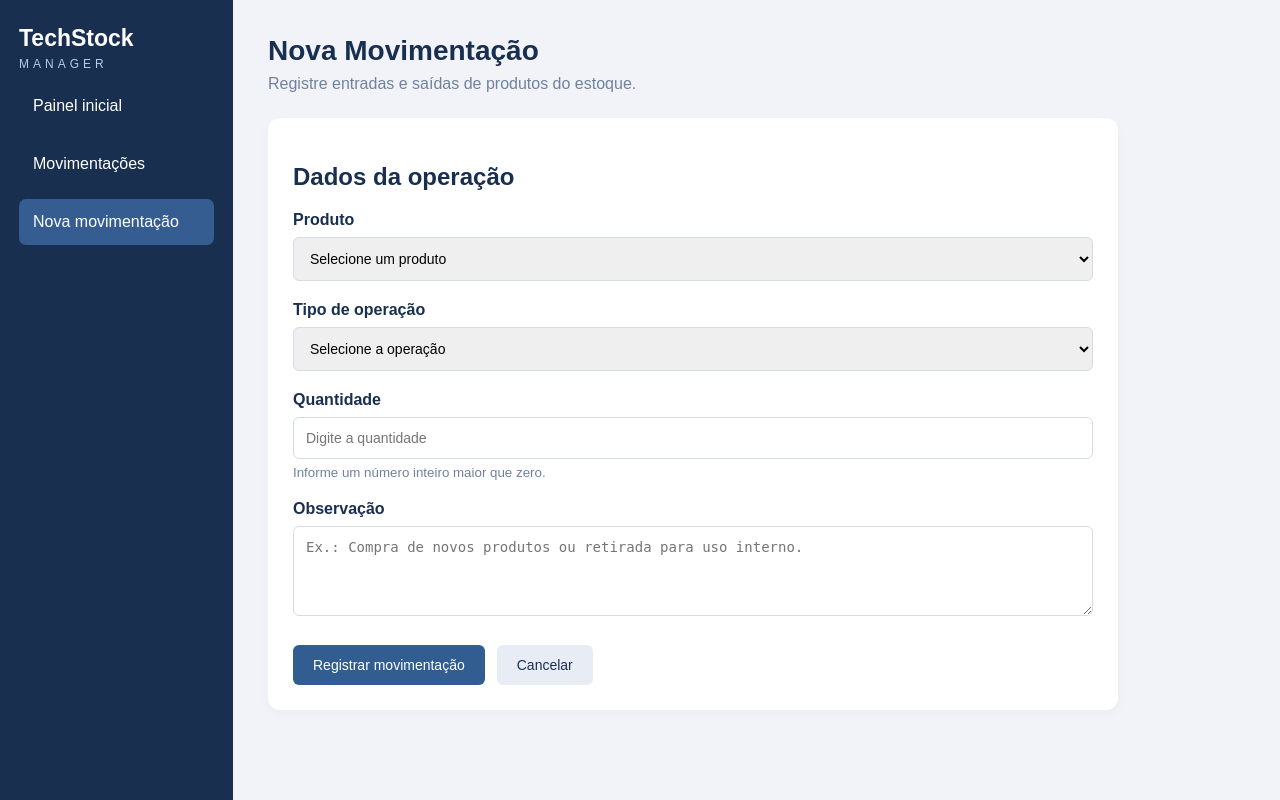
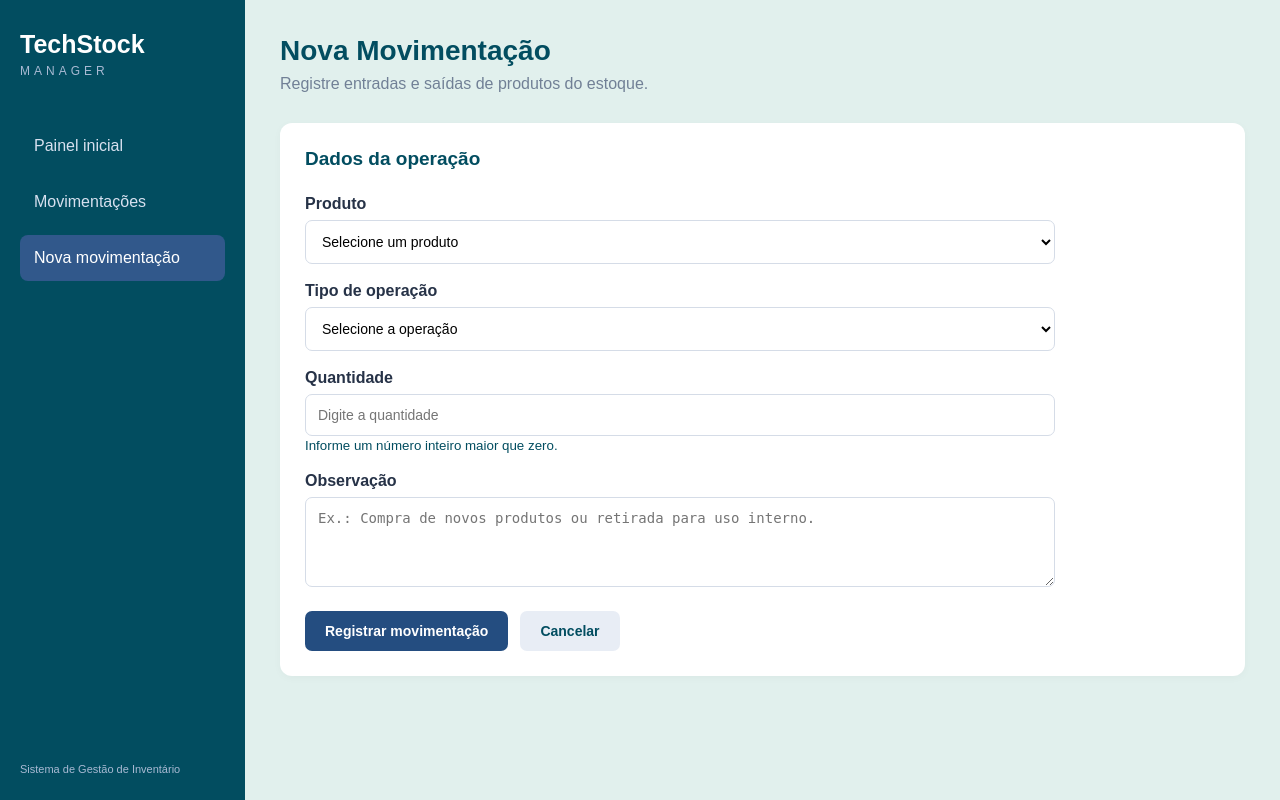
Before and after one commit to spell-solutions/TechStock, a Flask app: page /movimentacoes/nova in a window 1280 px wide. Run offline with Flask 3, Linux system fonts and the light colour scheme; data comes from the database, SQL or seed files in the repository; both versions use the stored data as it was after the commit.

Commit message:
Cores atualizadas

```diff
--- a/static/style.css
+++ b/static/style.css
@@ -7,8 +7,9 @@
 
 body {
     font-family: Arial, sans-serif;
-    background: #f3f5f9;
-    color: #263247;
+    background: #e1f0ed;
+    color: #024d60
+;
 }
 
 /* MENU LATERAL */
@@ -16,7 +17,7 @@ body {
 .sidebar {
     width: 245px;
     height: 100vh;
-    background: #172b4d;
+    background:#024d60;
     color: white;
     position: fixed;
     padding: 30px 20px;
@@ -321,18 +322,26 @@ form button:hover,
     background: #172b4d;
 }
 
-.botao-limpar {
-    display: inline-block;
-    padding: 10px 16px;
-    background-color: #e9edf3;
-    color: #263b59;
-    text-decoration: none;
-    border-radius: 6px;
-    font-size: 14px;
-    font-weight: 600;
-    white-space: nowrap;
+.botoes-formulario {
+    display: flex;
+    flex-wrap: wrap;
+    gap: 12px;
+    margin-top: 20px;
 }
 
-.botao-limpar:hover {
-    background-color: #dce3ed;
+.botao-secundario {
+    background: #e8edf5;
+    color: #024d60;
 }
+
+.botao-secundario:hover {
+    background: #d5e0e8;
+}
+
+.mensagem {
+    padding: 12px;
+    margin-bottom: 15px;
+    border-radius: 6px;
+    background: #fee2e2;
+    color: #b91c1c;
+}
--- a/templates/movimentacao_form.html
+++ b/templates/movimentacao_form.html
@@ -7,183 +7,40 @@
 
     <title>Nova Movimentação - TechStock Manager</title>
 
-    <style>
-        * {
-            box-sizing: border-box;
-        }
-
-        body {
-            margin: 0;
-            font-family: Arial, sans-serif;
-            background: #f1f3f8;
-            color: #192f50;
-        }
-
-        .sidebar {
-            position: fixed;
-            width: 233px;
-            height: 100vh;
-            background: #192f50;
-            padding: 25px 19px;
-            color: white;
-        }
-
-        .sidebar h2 {
-            margin: 0;
-            font-size: 23px;
-        }
-
-        .sidebar p {
-            font-size: 12px;
-            letter-spacing: 4px;
-            color: #b8c9e8;
-            margin-top: 5px;
-        }
-
-        .sidebar a {
-            display: block;
-            padding: 14px;
-            margin-top: 12px;
-            border-radius: 7px;
-            color: white;
-            text-decoration: none;
-        }
-
-        .sidebar a:hover,
-        .sidebar .ativo {
-            background: #365d91;
-        }
-
-        .conteudo {
-            margin-left: 233px;
-            padding: 35px;
-        }
-
-        .cabecalho {
-            margin-bottom: 25px;
-        }
-
-        .cabecalho h1 {
-            margin: 0 0 8px;
-            font-size: 28px;
-        }
-
-        .cabecalho p {
-            color: #71829c;
-            margin: 0;
-        }
-
-        .cartao {
-            background: white;
-            padding: 25px;
-            border-radius: 12px;
-            max-width: 850px;
-            box-shadow: 0 3px 12px #00000008;
-        }
-
-        .campo {
-            margin-bottom: 20px;
-        }
-
-        .campo label {
-            display: block;
-            font-weight: bold;
-            margin-bottom: 8px;
-        }
-
-        .campo input,
-        .campo select,
-        .campo textarea {
-            width: 100%;
-            padding: 12px;
-            border: 1px solid #d6dce6;
-            border-radius: 6px;
-            font-size: 14px;
-        }
-
-        .campo textarea {
-            resize: vertical;
-            min-height: 90px;
-        }
-
-        .campo small {
-            display: block;
-            margin-top: 6px;
-            color: #71829c;
-        }
-
-        .botoes {
-            display: flex;
-            gap: 12px;
-            margin-top: 25px;
-        }
-
-        .botao {
-            display: inline-block;
-            padding: 12px 20px;
-            border: none;
-            border-radius: 6px;
-            text-decoration: none;
-            cursor: pointer;
-            font-size: 14px;
-        }
-
-        .salvar {
-            background: #315d91;
-            color: white;
-        }
-
-        .voltar {
-            background: #e8edf5;
-            color: #192f50;
-        }
-
-        .mensagem {
-            padding: 12px;
-            margin-bottom: 15px;
-            border-radius: 6px;
-            background: #ffe5e5;
-            color: #a52a2a;
-        }
-
-        @media (max-width: 700px) {
-            .sidebar {
-                position: relative;
-                width: 100%;
-                height: auto;
-            }
-
-            .conteudo {
-                margin-left: 0;
-                padding: 20px;
-            }
-        }
-    </style>
+    <link rel="stylesheet"
+          href="{{ url_for('static', filename='style.css') }}">
 </head>
 
 <body>
 
     <aside class="sidebar">
+        <h2>TechStock</h2>
+        <p class="subtitulo">MANAGER</p>
 
-        <h2>TechStock</h2>
-        <p>MANAGER</p>
-
+        <nav>
             <a href="{{ url_for('inicio') }}">Painel inicial</a>
             <a href="{{ url_for('movimentacoes') }}">Movimentações</a>
             <a href="{{ url_for('nova_movimentacao') }}" class="ativo">
                 Nova movimentação
             </a>
+        </nav>
+
+        <div class="rodape-menu">
+            Sistema de Gestão de Inventário
+        </div>
 
     </aside>
 
     <main class="conteudo">
 
-        <header class="cabecalho">
+        <header>
+            <div>
                 <h1>Nova Movimentação</h1>
                 <p>Registre entradas e saídas de produtos do estoque.</p>
+            </div>
         </header>
 
-        <section class="cartao">
+        <section class="painel-produtos">
 
             <h2>Dados da operação</h2>
 
@@ -195,7 +52,7 @@
                 {% endfor %}
             {% endwith %}
 
-            <form method="POST">
+            <form method="POST" class="form-movimentacao">
 
                 <div class="campo">
                     <label for="produto_id">Produto</label>
@@ -250,15 +107,15 @@
                     ></textarea>
                 </div>
 
-                <div class="botoes">
+                <div class="botoes-formulario">
 
-                    <button type="submit" class="botao salvar">
+                    <button type="submit">
                         Registrar movimentação
                     </button>
 
                     <a
                         href="{{ url_for('movimentacoes') }}"
-                        class="botao voltar"
+                        class="botao-novo botao-secundario"
                     >
                         Cancelar
                     </a>
```
Also changed, not shown: techstock.db. Lines whose indentation alone changed are shown as unchanged.
